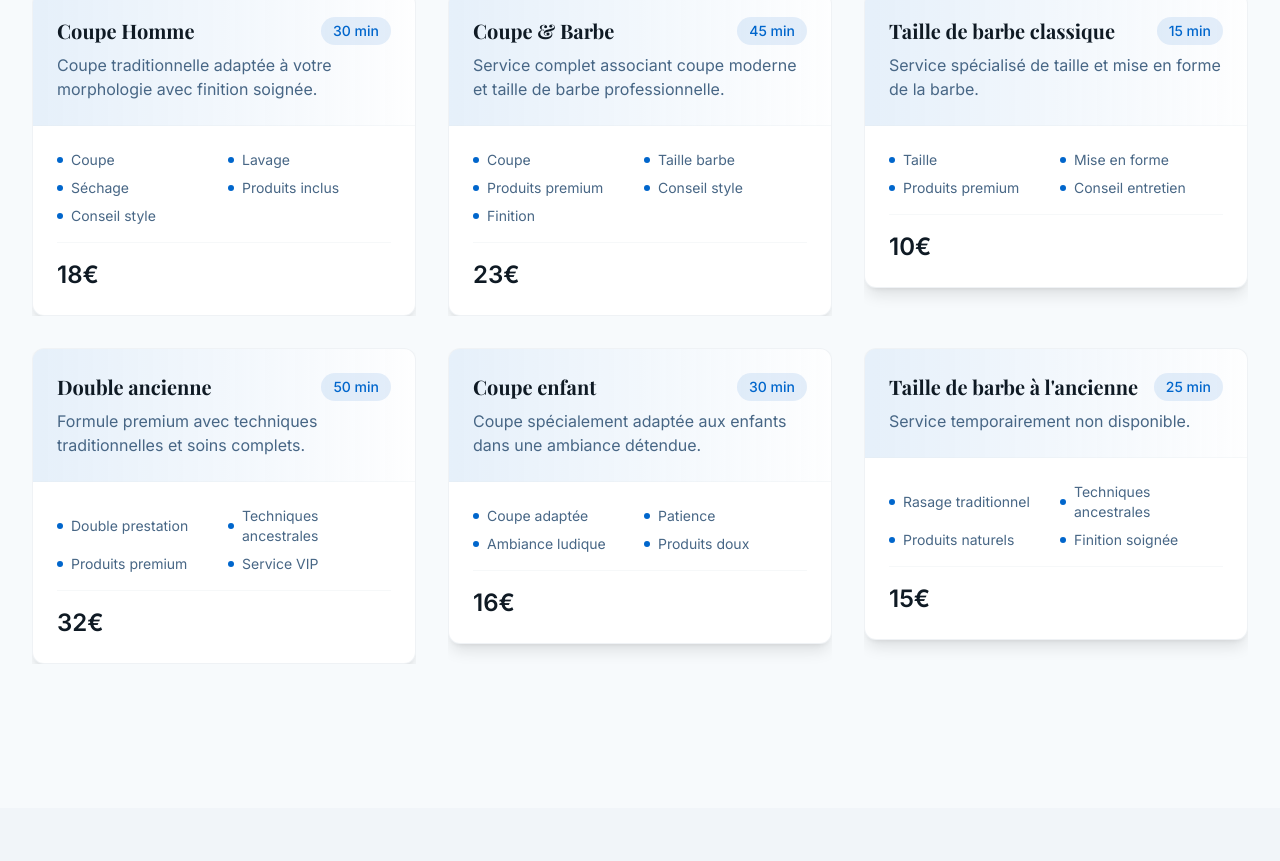
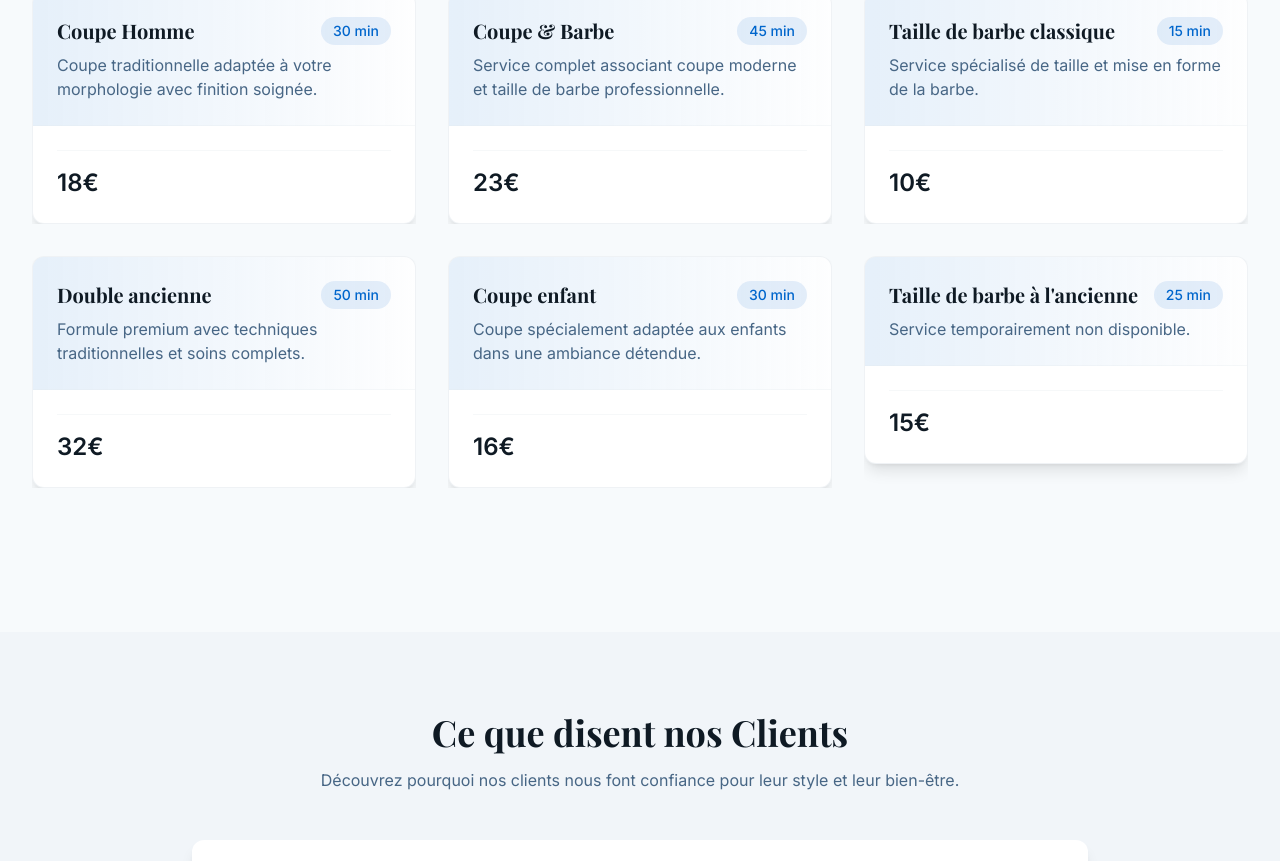
Before and after one commit to Dylan-Cecius/modern-seaside-stay-2479, a React (Vite) app: page / in a window 1280 px wide. Shown: the part 1757-2618 px from the top of the page. Built offline with nearby package versions, Linux system fonts and the light colour scheme.

Commit message:
Remove service lists
Remove lists from the services section.

```diff
--- a/src/components/ApartmentCard.tsx
+++ b/src/components/ApartmentCard.tsx
@@ -41,20 +41,8 @@ export default function ApartmentCard({
         <p className="text-muted-foreground">{translatedDescription}</p>
       </div>
 
-      {/* Content with features and pricing */}
+      {/* Content with pricing */}
       <div className="p-6 space-y-4">
-        {/* Features list */}
-        {apartment.features && apartment.features.length > 0 && <div className="space-y-2">
-
-            <div className="grid grid-cols-2 gap-2">
-              {apartment.features.map((feature, index) => (
-                <div key={index} className="flex items-center text-sm text-muted-foreground">
-                  <span className="w-1.5 h-1.5 bg-primary rounded-full mr-2 flex-shrink-0"></span>
-                  {feature}
-                </div>
-              ))}
-            </div>
-          </div>}
 
         {/* Pricing */}
         <div className="pt-4 border-t border-border/30">
```
